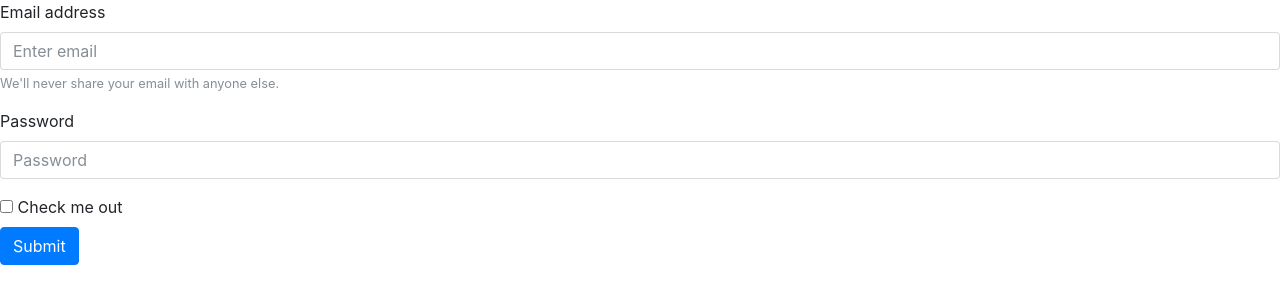
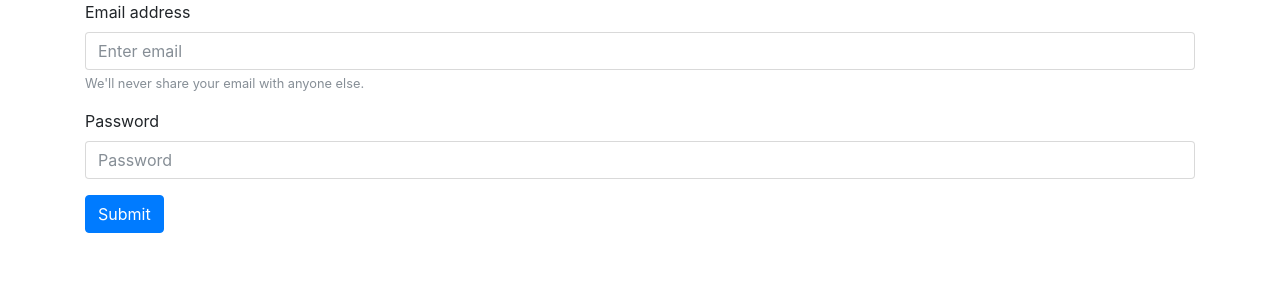
Before and after one commit to willbcombe/inclass4-Sa, a plain HTML site: page login.html in a window 1280 px wide. Drawn offline with nearby package versions, Linux system fonts and the light colour scheme.

Commit message:
remove remember me check box
remove remember me check box

```diff
--- a/login.html
+++ b/login.html
@@ -6,6 +6,7 @@
     <link rel="stylesheet" href="https://maxcdn.bootstrapcdn.com/bootstrap/4.0.0-beta/css/bootstrap.min.css" integrity="sha384-/Y6pD6FV/Vv2HJnA6t+vslU6fwYXjCFtcEpHbNJ0lyAFsXTsjBbfaDjzALeQsN6M" crossorigin="anonymous">
 </head>
 <body>
+    <div class="container">
     <form>
         <div class="form-group">
           <label for="exampleInputEmail1">Email address</label>
@@ -16,13 +17,9 @@
           <label for="exampleInputPassword1">Password</label>
           <input type="password" class="form-control" id="exampleInputPassword1" placeholder="Password">
         </div>
-        <div class="form-check">
-          <label class="form-check-label">
-            <input type="checkbox" class="form-check-input">
-            Check me out
-          </label>
-        </div>
+
         <button type="submit" class="btn btn-primary">Submit</button>
       </form>
+    </div>
 </body>
 </html>
```
